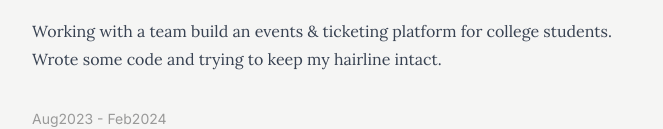
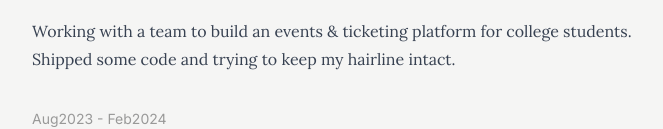
Before and after one commit to enkyuan/enkyuan.github.io, an Astro site: page /enkyuan.github.io/ in a window 1280 px wide. Shown: the part 679-808 px from the top of the page, 308-971 px from the left. Built offline with nearby package versions, Linux system fonts and the light colour scheme; Astro itself is replaced by a stand-in of ours; a web font is replaced by a local one.

Commit message:
modified content

```diff
--- a/src/content/work/gather.md
+++ b/src/content/work/gather.md
@@ -5,4 +5,4 @@ dateStart: "05/14/2024"
 dateEnd: "Current"
 ---
 
-Working with a team build an events & ticketing platform for college students. Wrote some code and trying to keep my hairline intact.
+Working with a team to build an events & ticketing platform for college students. Shipped some code and trying to keep my hairline intact.
```
